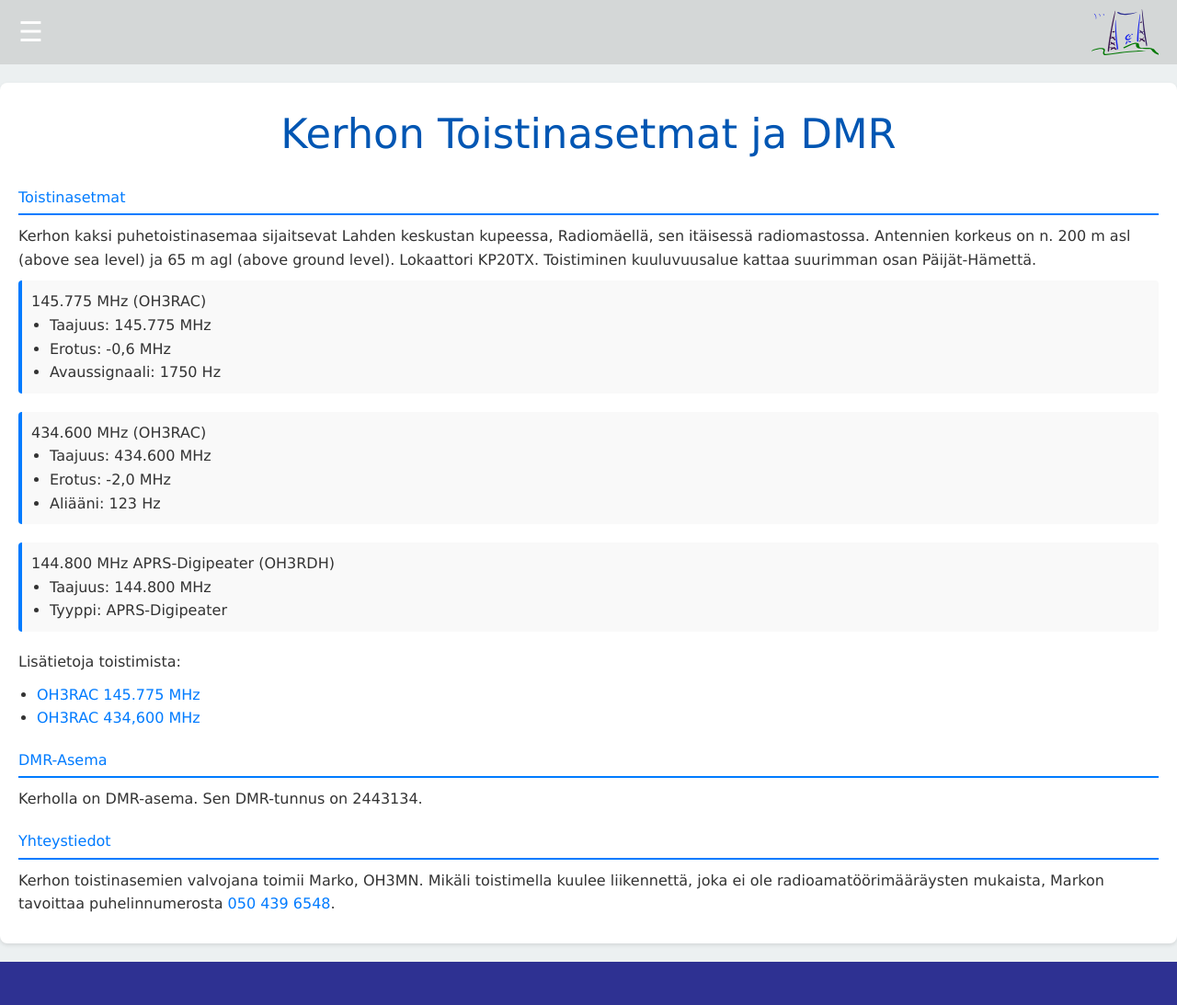
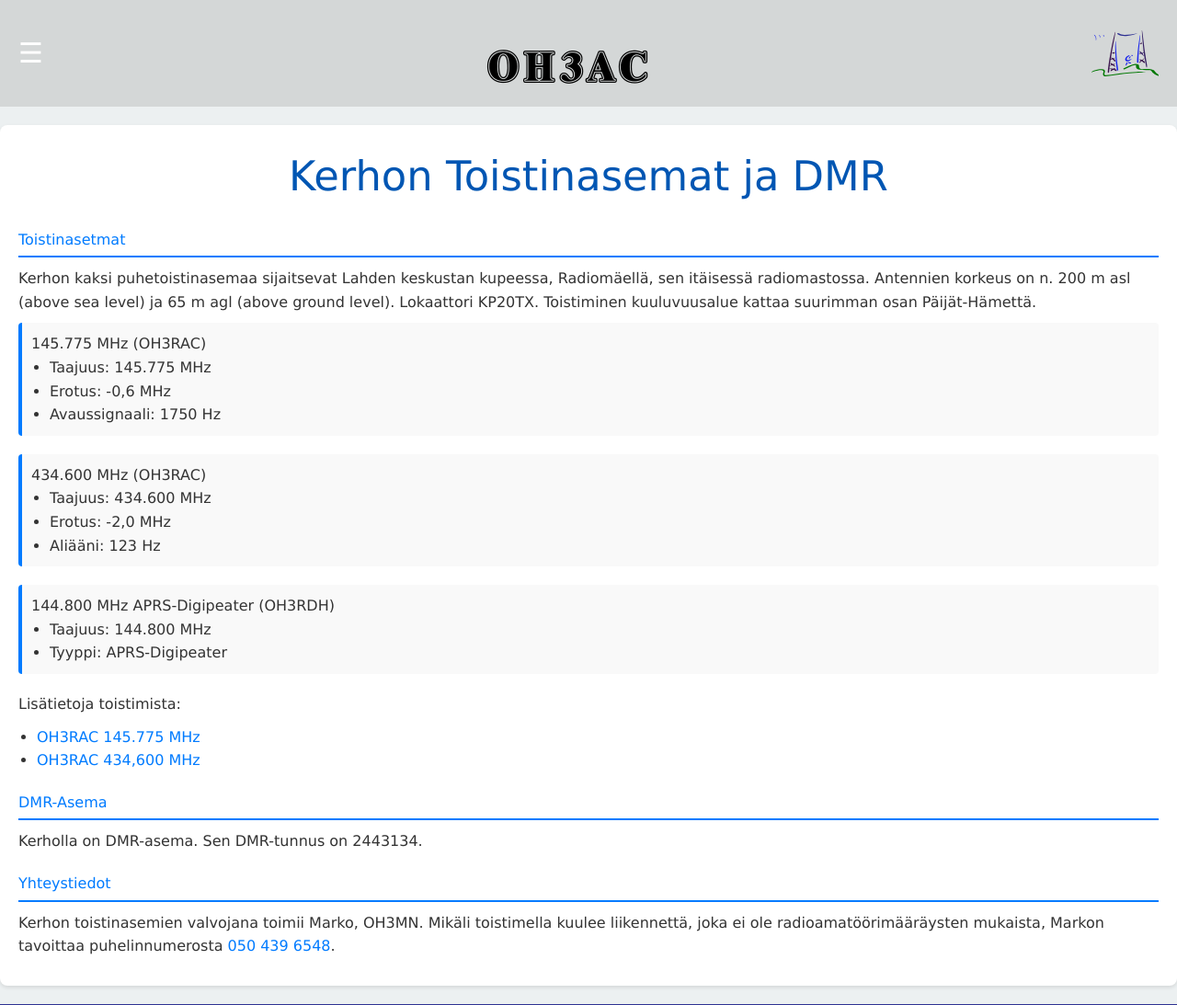
Before and after one commit to mikosavolainen/oh3ac, a PHP site: page /toistimet.php in a window 1280 px wide. Shown: the top 1093 px of the page at 92% size. Run offline with PHP 8.4, Linux system fonts and the light colour scheme.

Commit message:
päivitys

```diff
--- a/components/header.php
+++ b/components/header.php
@@ -6,7 +6,7 @@ include 'components/menu.php';
 <header class="header">
     <!-- Vasen: Hamburger-nappi -->
     <span class="header_menu-icon" onclick="openNav()">&#9776;</span>
-
+<p class="LogoFont_Musta">OH3AC</p>
     <!-- Oikea: Logo -->
     <img src="images/Logot/OH3AC-MastoLogo.svg" alt="Logo" class="header_logo">
 </header>
--- a/styles/styles.css
+++ b/styles/styles.css
@@ -35,6 +35,16 @@ a {
     margin-top: 31px;
     margin-bottom: 1px;
     }
+
+    .LogoFont_Musta {
+        font-family: LogoFont;
+        font-size:40px;
+        color:rgb(0, 0, 0);
+        font-weight:normal;
+        margin-top: 31px;
+        margin-bottom: 1px;
+        text-align: center;
+        }
 
 :root {
     --primary-color: #2c3e50;
@@ -404,8 +414,8 @@ body {
 .header {
     display: flex;
     justify-content: space-between; /* Varmistaa, että sisältö on molemmissa päissä */
-    align-items: center; /* Keskittää sisällön pystysuunnassa */
-background-color: #8181813b;
+    align-items: center;
+    background-color: #8181813b;
 
     color: white;
     padding: 10px 20px;
--- a/toistimet.php
+++ b/toistimet.php
@@ -7,12 +7,12 @@ include 'components/header.php';
 <head>
     <meta charset="UTF-8">
     <meta name="viewport" content="width=device-width, initial-scale=1.0">
-    <title>Kerhon Toistinasetmat ja DMR</title>
+    <title>Kerhon Toistinasemat ja DMR</title>
     <link rel="stylesheet" href="../styles/styles.css">
 </head>
 <body>
     <div class="toistimet">
-        <h1>Kerhon Toistinasetmat ja DMR</h1>
+        <h1>Kerhon Toistinasemat ja DMR</h1>
 
         <section>
             <h2>Toistinasetmat</h2>
```
